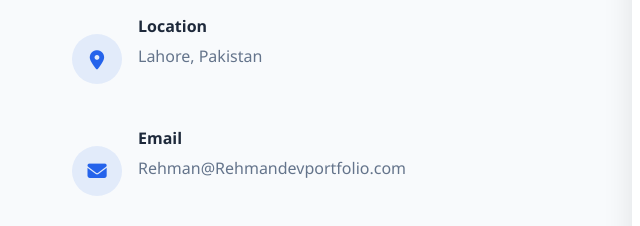
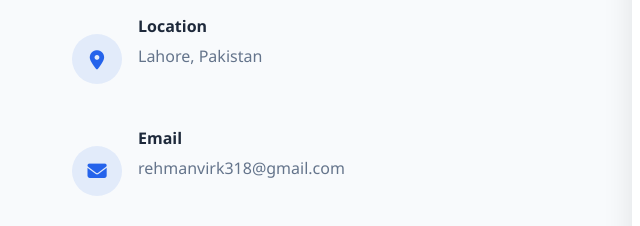
Before and after one commit to Rehmanvirk/rehman-dev, a plain HTML site: page index.html in a window 1280 px wide. Shown: the part 4044-4270 px from the top of the page, 0-640 px from the left. Drawn offline with nearby package versions, Linux system fonts and the light colour scheme.

Commit message:
Update index.html

```diff
--- a/index.html
+++ b/index.html
@@ -344,7 +344,7 @@
                             </div>
                             <div class="contact-text">
                                 <h4>Email</h4>
-                                <p>Rehman@Rehmandevportfolio.com</p>
+                                <p>rehmanvirk318@gmail.com</p>
                             </div>
                         </div>
                         <div class="contact-item">
```
